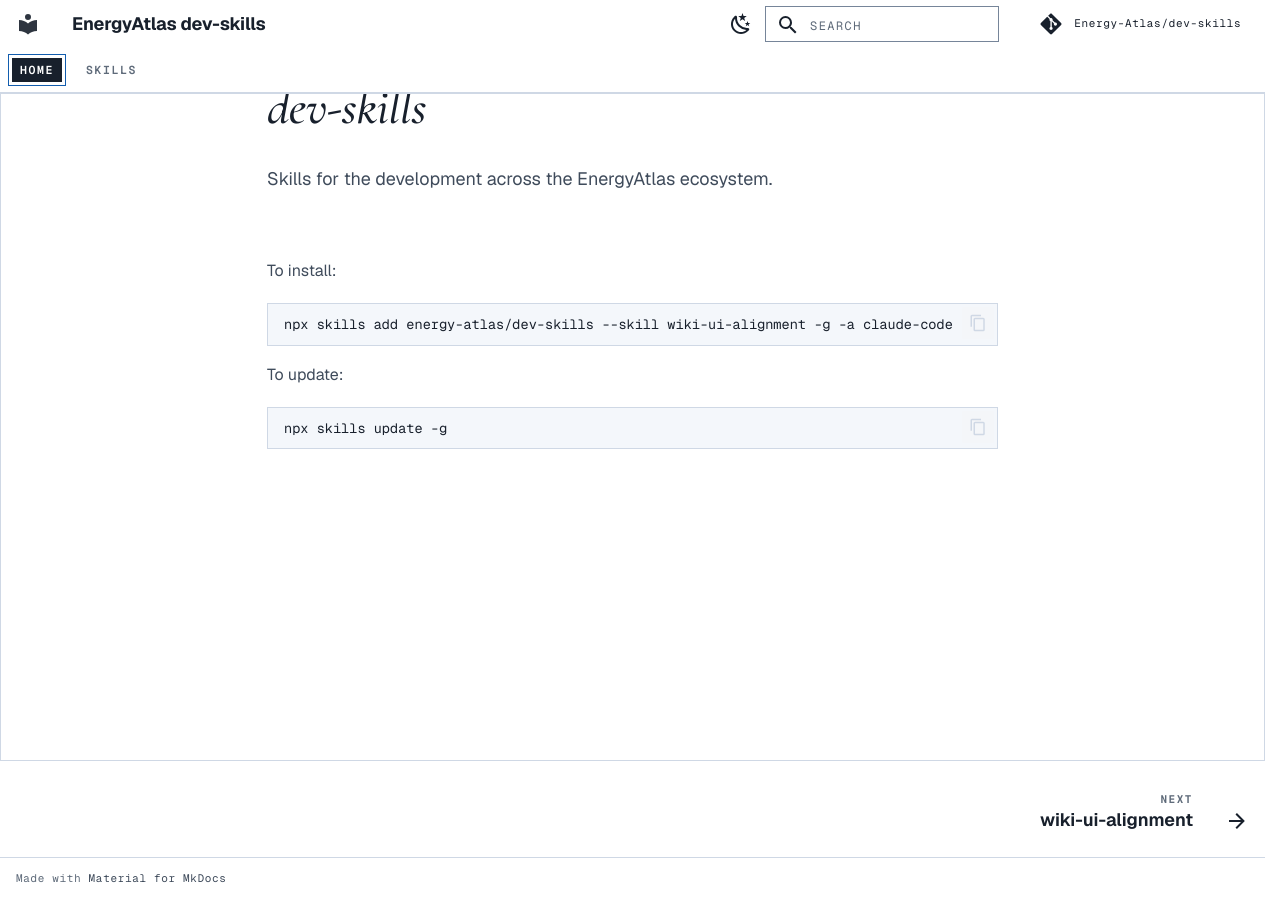
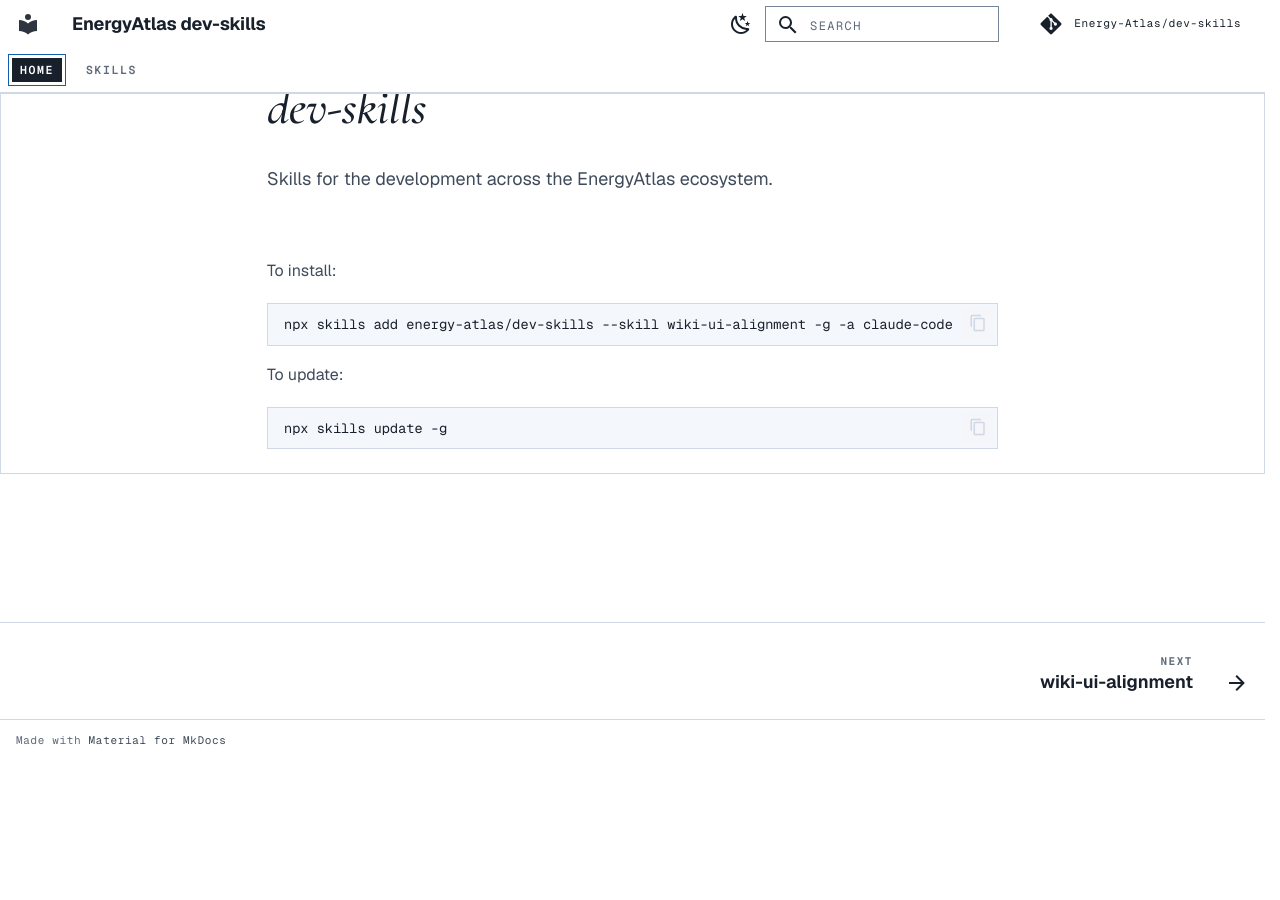
Before and after one commit to Energy-Atlas/dev-skills, an MkDocs documentation site: the page built from docs/index.md, in a window 1280 px wide and 900 px high, scrolled down 138 px. Built offline with MkDocs 1.6.1 and Material for MkDocs 9.7.7, drawn with Linux system fonts in a browser that asks for light colours; comment, search, counter and statistics services are not loaded; after the commit the page ends 900 px from its top, so only the background shows below that.

Commit message:
fix(site): end the landing page's frame at its content
The frame's full-window minimum height left a tall empty gap under the two commands. Pages without the navigation
sidebar now size the frame to their content and close it with a bottom rule.

Co-Authored-By: Claude Opus 5.5 <noreply@anthropic.com>

```diff
--- a/docs/assets/stylesheets/energyatlas.css
+++ b/docs/assets/stylesheets/energyatlas.css
@@ -133,6 +133,12 @@ html {
     border-left: 1px solid var(--ea-border-subtle);
     border-right: 1px solid var(--ea-border-subtle);
     min-height: calc(100vh - 4.8rem);
+  }
+
+  /* A page without the navigation sidebar (the landing page) ends its frame at its content and closes it with a rule. */
+  .md-sidebar--primary[hidden] ~ .md-content {
+    border-bottom: 1px solid var(--ea-border-subtle);
+    min-height: 0;
   }
 }
 
```
Also changed, not shown: design/ui-design-spec.md (+1 -0 lines).
